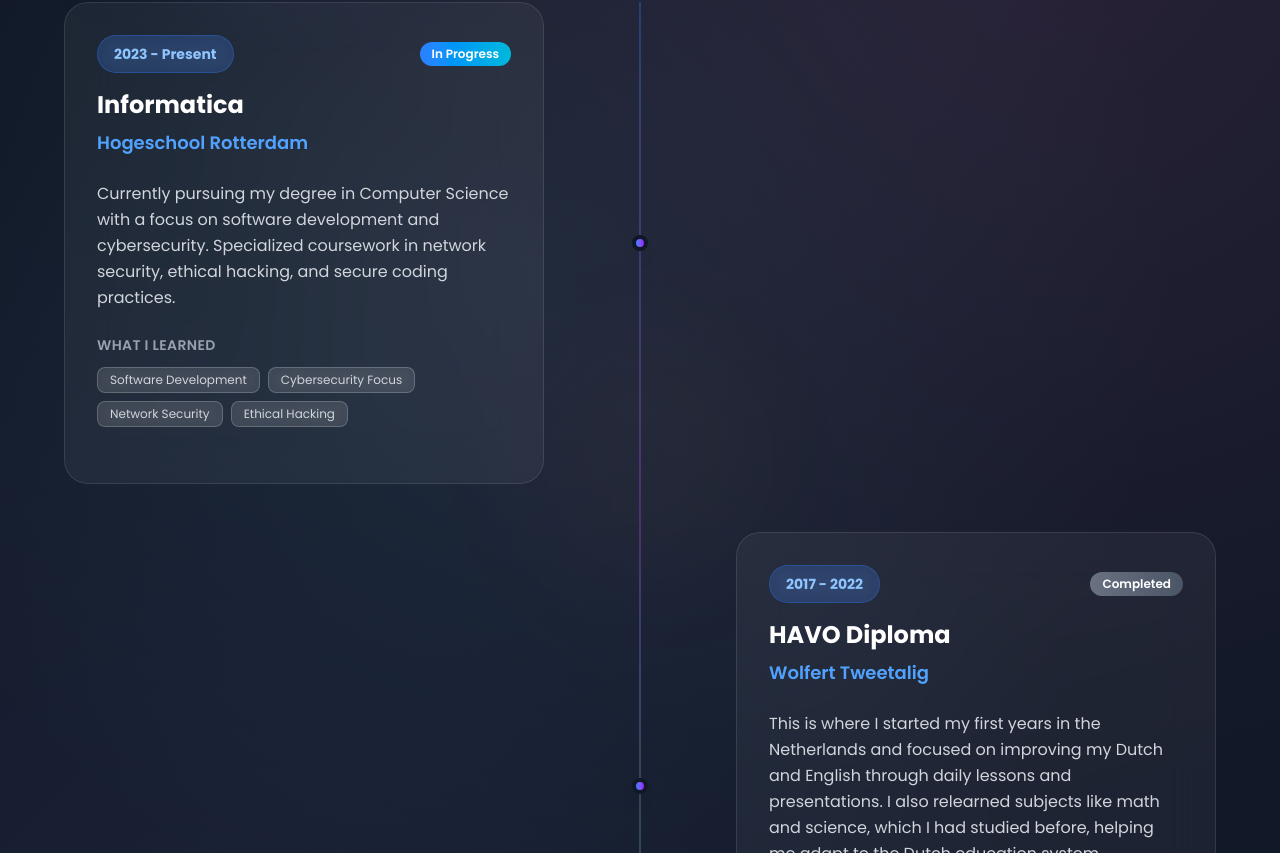
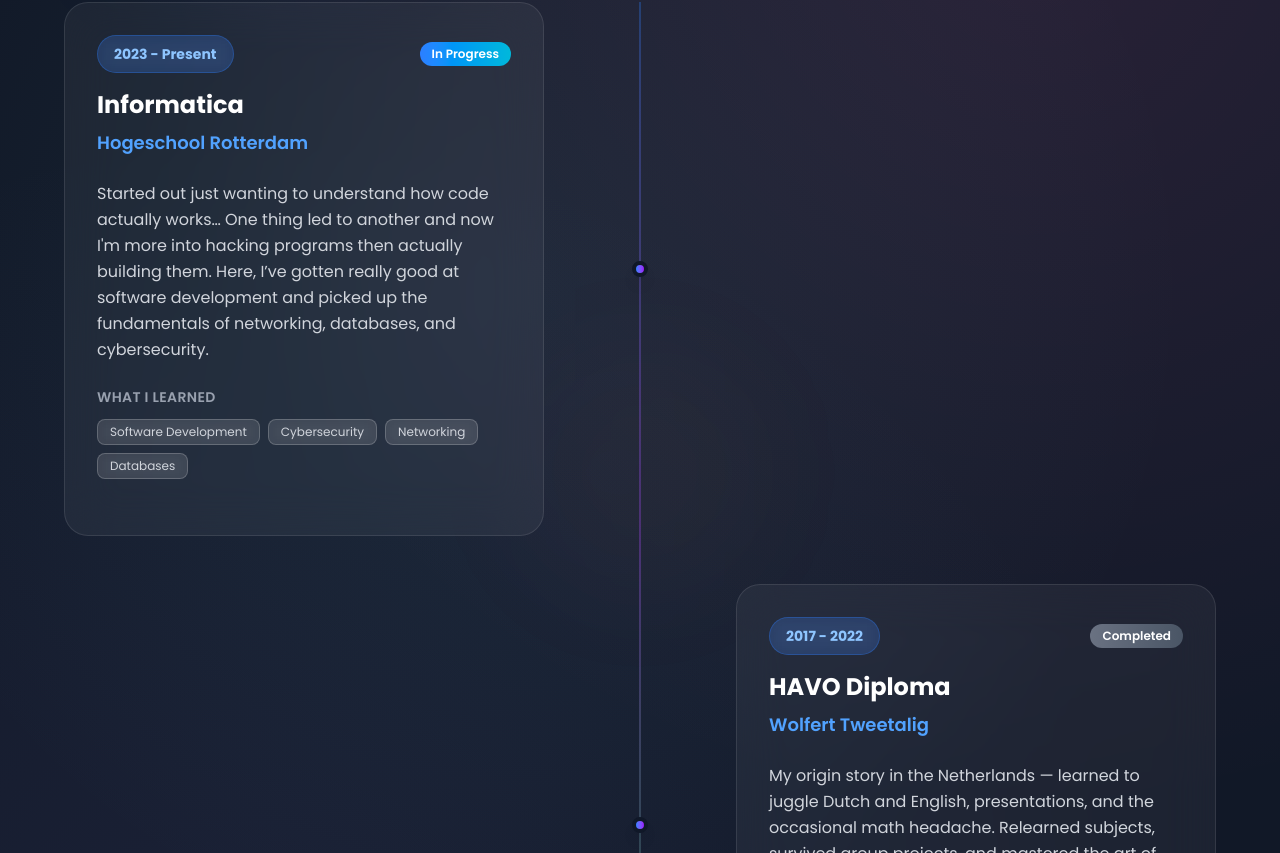
Before and after one commit to Motje3/Portfoliov2, a React (Vite) app in the folder my-portfolio/: page / in a window 1280 px wide. Shown: the part 2387-3240 px from the top of the page. Built offline with nearby package versions, Linux system fonts and the light colour scheme.

Commit message:
refactor: update descriptions and highlights in JourneySection and improve communication skill description in SkillsSection

```diff
--- a/my-portfolio/src/components/JourneySection.tsx
+++ b/my-portfolio/src/components/JourneySection.tsx
@@ -21,12 +21,12 @@
           title: "Informatica",
           institution: "Hogeschool Rotterdam",
           description:
-            "Currently pursuing my degree in Computer Science with a focus on software development and cybersecurity. Specialized coursework in network security, ethical hacking, and secure coding practices.",
+            "Started out just wanting to understand how code actually works… One thing led to another and now I'm more into hacking programs then actually building them. Here, I’ve gotten really good at software development and picked up the fundamentals of networking, databases, and cybersecurity.",
           highlights: [
             "Software Development",
-            "Cybersecurity Focus",
-            "Network Security",
-            "Ethical Hacking",
+            "Cybersecurity",
+            "Networking",
+            "Databases",
           ],
           status: "ongoing",
           gpa: "8.2/10",
@@ -36,7 +36,7 @@
           title: "HAVO Diploma",
           institution: "Wolfert Tweetalig",
           description:
-            "This is where I started my first years in the Netherlands and focused on improving my Dutch and English through daily lessons and presentations. I also relearned subjects like math and science, which I had studied before, helping me adapt to the Dutch education system.",
+            "My origin story in the Netherlands — learned to juggle Dutch and English, presentations, and the occasional math headache. Relearned subjects, survived group projects, and mastered the art of adapting fast.",
           highlights: [
             "Improved Dutch & English",
             "Adapted to Dutch School System",
--- a/my-portfolio/src/components/SkillsSection.tsx
+++ b/my-portfolio/src/components/SkillsSection.tsx
@@ -269,7 +269,7 @@
                            skill.name === "Problem Solving" ? "Breaking problems into smaller, Googleable pieces" :
                            skill.name === "Team Collaboration" ? "Survives group projects (and even enjoys them)" :
                            skill.name === "Fast Learner" ? "Always curious how things work" :
-                           skill.name === "Communication" ? "Can explain why the code broke without crying" :
+                           skill.name === "Communication" ? "Actively listening made communication a lot easier" :
                            skill.level >= 90 ? "Master level expertise" :
                            skill.level >= 80 ? "Professional proficiency" :
                            skill.level >= 70 ? "Solid understanding" :
```
